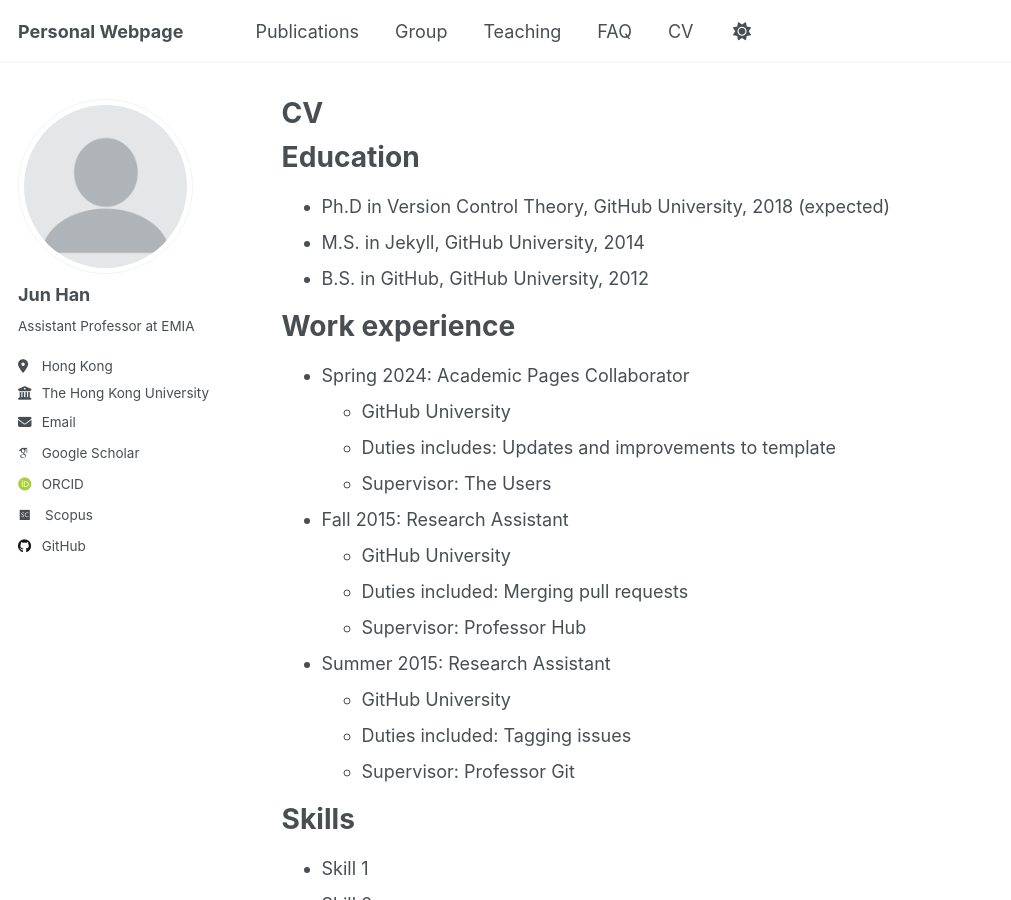
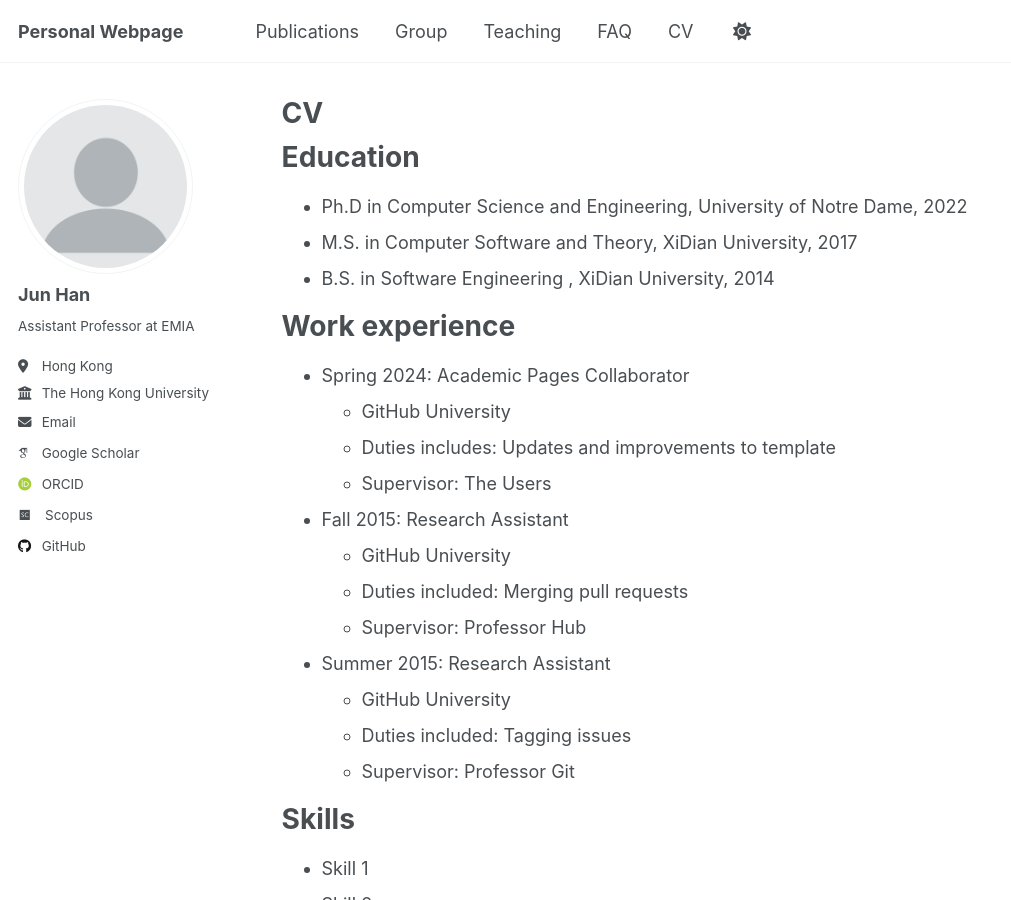
Before and after one commit to stevenhan1991/stevenhan1991.github.io, a Jekyll site: the page built from _pages/cv.md, in a window 1280 px wide and 900 px high. Shown: the whole window, without its empty margins (0-1011 px from the left). Built offline with Jekyll 4.4.1, drawn with Linux system fonts in a browser that asks for light colours; some web fonts are replaced.

Commit message:
Update cv.md

```diff
--- a/_pages/cv.md
+++ b/_pages/cv.md
@@ -11,9 +11,9 @@ redirect_from:
 
 Education
 ======
-* Ph.D in Version Control Theory, GitHub University, 2018 (expected)
-* M.S. in Jekyll, GitHub University, 2014
-* B.S. in GitHub, GitHub University, 2012
+* Ph.D in Computer Science and Engineering, University of Notre Dame, 2022
+* M.S. in Computer Software and Theory, XiDian University, 2017
+* B.S. in Software Engineering , XiDian University, 2014
 
 Work experience
 ======
```
